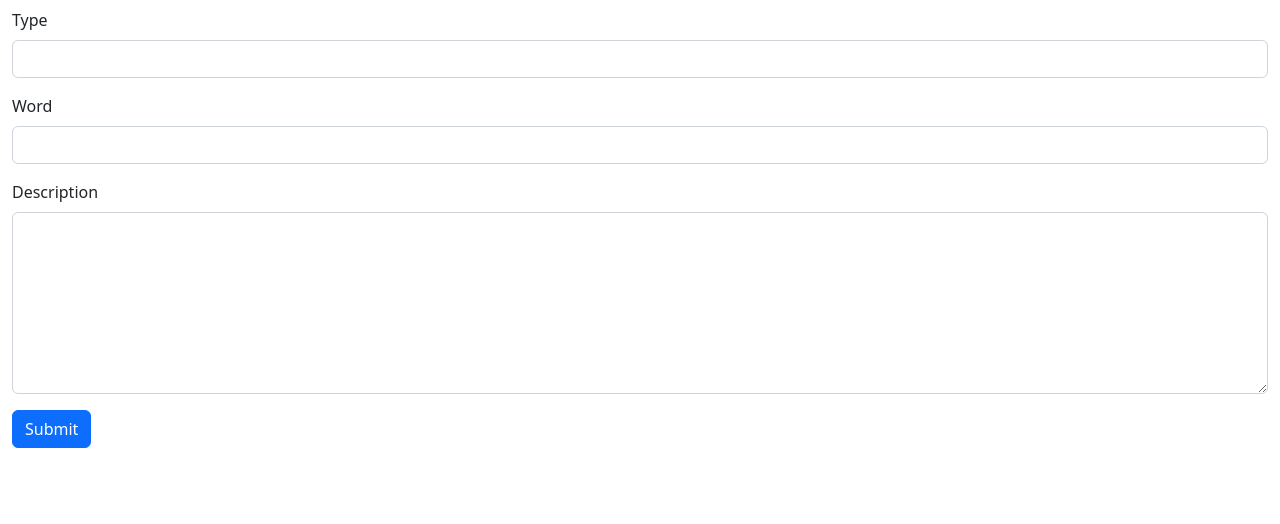
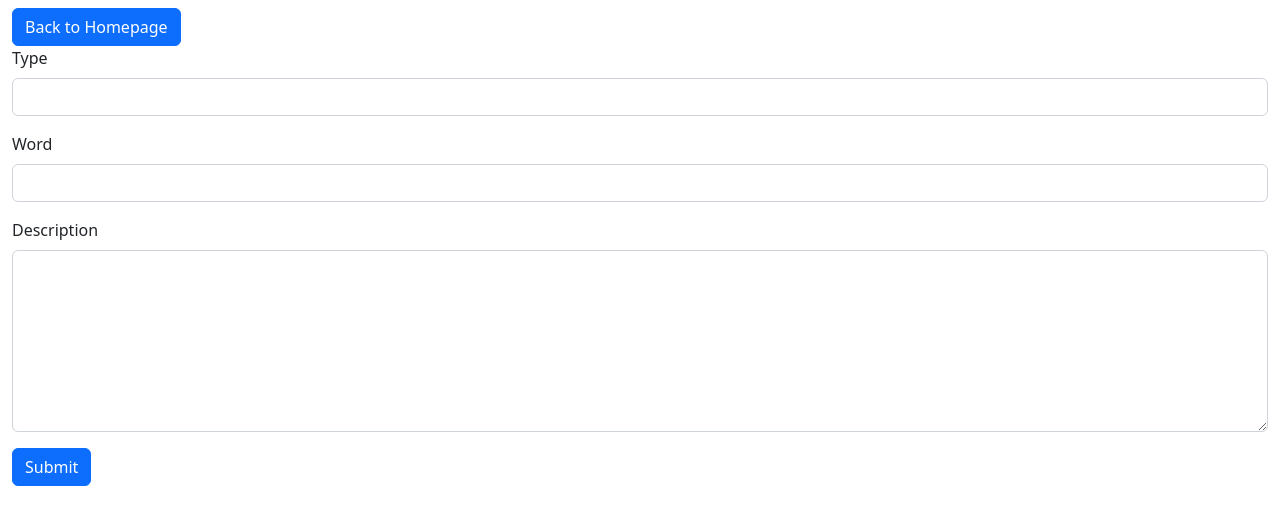
Before and after one commit to hhmmak/flashcard-js, a React (Create React App) app in the folder client/: page /new in a window 1280 px wide. Shown: the top 524 px of the page. Built offline with nearby package versions, Linux system fonts and the light colour scheme.

Commit message:
add back to homepage button

```diff
--- a/client/src/features/card-form/CardForm.js
+++ b/client/src/features/card-form/CardForm.js
@@ -1,7 +1,11 @@
+import { useNavigate } from "react-router-dom";
+
 import Form from 'react-bootstrap/Form';
 import Button from 'react-bootstrap/Button';
 
 const CardForm = ({card, setCard, submitHandler}) => {
+
+  const nav = useNavigate();
 
   const onChangeHandler = (e) => {
     setCard({...card, [e.target.name]: e.target.value })
@@ -13,6 +17,8 @@ const CardForm = ({card, setCard, submitHandler}) => {
   }
 
   return (
+    <div>
+      <Button onClick={() => nav("/")}>Back to Homepage</Button>
       <Form onSubmit={onSubmit}>
         <Form.Group className="mb-3">
           <Form.Label>Type</Form.Label>
@@ -28,6 +34,7 @@ const CardForm = ({card, setCard, submitHandler}) => {
         </Form.Group>
         <Button type="submit">Submit</Button>
       </Form>
+    </div>
   )
 }
 export default CardForm
```
Lines whose indentation alone changed are shown as unchanged.
